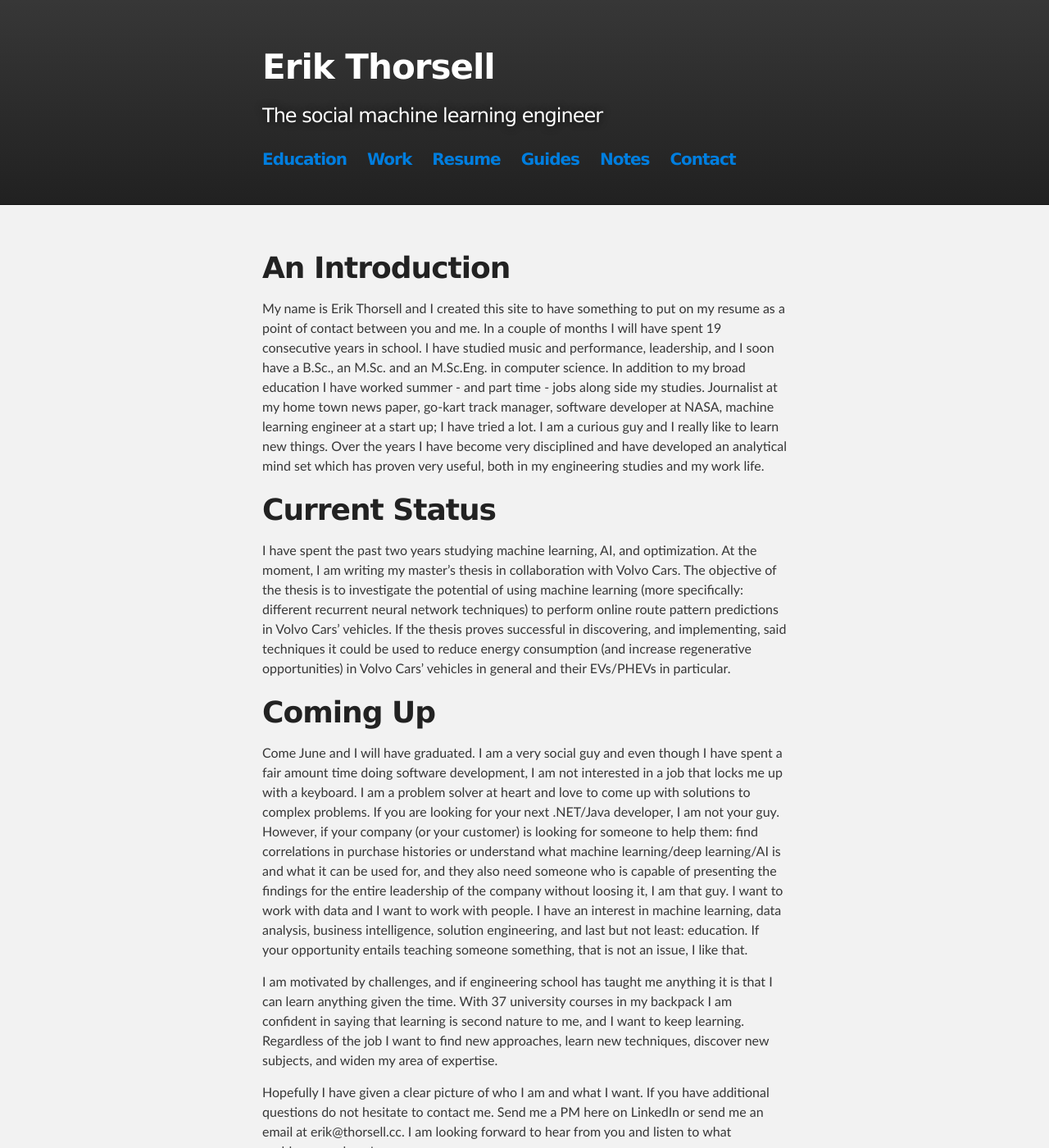
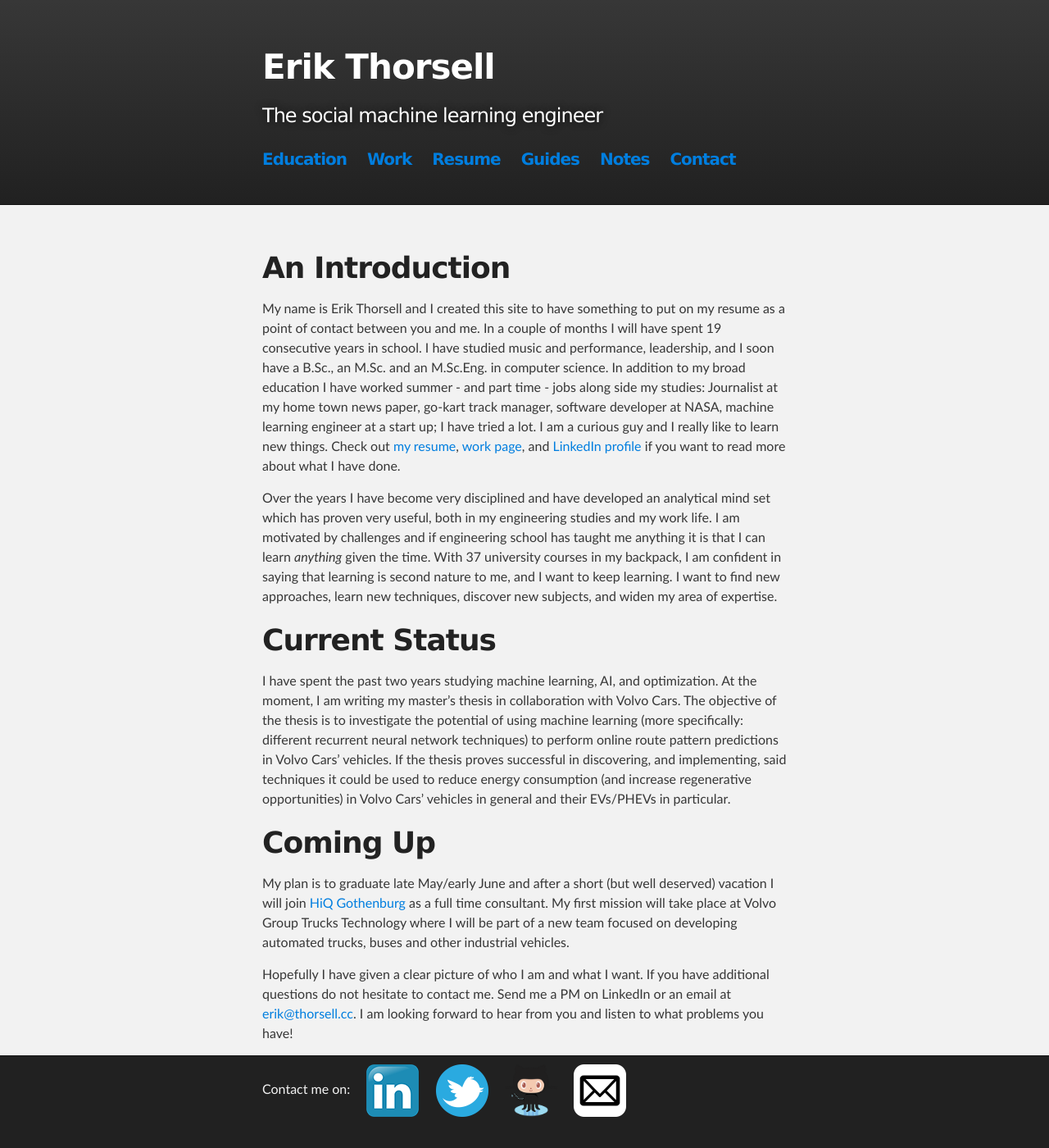
Before and after one commit to ErikThorsell/erikthorsell.github.io, a Jekyll site: the page built from index.md, in a window 1280 px wide and 1400 px high. Shown: the whole window at 82% size. Built offline with Jekyll 4.4.1, drawn with Linux system fonts in a browser that asks for light colours; our own code applies the rules of GitHub Pages for plain Markdown files; some of the changed text lies outside the part shown.

Commit message:
Update with post HiQ info

```diff
--- a/index.md
+++ b/index.md
@@ -7,15 +7,29 @@ date: 2018-02-03 13:37:00
 
 My name is Erik Thorsell and I created this site to have something to put on my
 resume as a point of contact between you and me.
-In a couple of months I will have spent 19 consecutive years in school. I have
-studied music and performance, leadership, and I soon have a B.Sc., an M.Sc. and
-an M.Sc.Eng. in computer science. In addition to my broad education I have
-worked summer - and part time - jobs along side my studies. Journalist at my
-home town news paper, go-kart track manager, software developer at NASA, machine
-learning engineer at a start up; I have tried a lot. I am a curious guy and I
-really like to learn new things. Over the years I have become very disciplined
-and have developed an analytical mind set which has proven very useful, both in
-my engineering studies and my work life.
+In a couple of months I will have spent 19 consecutive years in school.
+I have studied music and performance, leadership, and I soon have a B.Sc., an
+M.Sc. and an M.Sc.Eng. in computer science.
+In addition to my broad education I have worked summer - and part time - jobs
+along side my studies:
+Journalist at my home town news paper, go-kart track manager, software developer
+at NASA, machine learning engineer at a start up; I have tried a lot.
+I am a curious guy and I really like to learn new things.
+Check out [my resume]({{site.url}}/download/erikthorsell_cv.pdf), [work
+page]({{site.url}}/work), and [LinkedIn
+profile](https://www.linkedin.com/in/thorsellerik/) if you want to read more
+about what I have done.
+
+Over the years I have become
+very disciplined and have developed an analytical mind set which has proven very
+useful, both in my engineering studies and my work life.
+I am motivated by challenges and if engineering school has taught me anything
+it is that I can learn *anything* given the time.
+With 37 university courses in my backpack, I am confident in saying that
+learning is second nature to me, and I want to keep learning.
+I want to find new approaches, learn new techniques, discover new subjects, and
+widen my area of expertise.
+
 
 # Current Status #
 
@@ -23,35 +37,24 @@ I have spent the past two years studying machine learning, AI, and optimization.
 At the moment, I am writing my master's thesis in collaboration with Volvo Cars.
 The objective of the thesis is to investigate the potential of using machine
 learning (more specifically: different recurrent neural network techniques) to
-perform online route pattern predictions in Volvo Cars' vehicles. If the thesis
-proves successful in discovering, and implementing, said techniques it could be
-used to reduce energy consumption (and increase regenerative opportunities) in
-Volvo Cars' vehicles in general and their EVs/PHEVs in particular.
+perform online route pattern predictions in Volvo Cars' vehicles.
+If the thesis proves successful in discovering, and implementing, said
+techniques it could be used to reduce energy consumption (and increase
+regenerative opportunities) in Volvo Cars' vehicles in general and their
+EVs/PHEVs in particular.
 
 
 # Coming Up #
 
-Come June and I will have graduated. I am a very social guy and even though I
-have spent a fair amount time doing software development, I am not interested in
-a job that locks me up with a keyboard. I am a problem solver at heart and love
-to come up with solutions to complex problems. If you are looking for your next
-.NET/Java developer, I am not your guy. However, if your company (or your
-customer) is looking for someone to help them: find correlations in purchase
-histories or understand what machine learning/deep learning/AI is and what it
-can be used for, and they also need someone who is capable of presenting the
-findings for the entire leadership of the company without loosing it, I am that
-guy. I want to work with data and I want to work with people. I have an interest
-in machine learning, data analysis, business intelligence, solution engineering,
-and last but not least: education. If your opportunity entails teaching someone
-something, that is not an issue, I like that.
-
-I am motivated by challenges, and if engineering school has taught me anything
-it is that I can learn anything given the time. With 37 university courses in my
-backpack I am confident in saying that learning is second nature to me, and I
-want to keep learning. Regardless of the job I want to find new approaches,
-learn new techniques, discover new subjects, and widen my area of expertise.
+My plan is to graduate late May/early June and after a short (but well deserved)
+vacation I will join [HiQ Gothenburg](https://www.hiq.se/en/) as a full time
+consultant.
+My first mission will take place at Volvo Group Trucks Technology where I will
+be part of a new team focused on developing automated trucks, buses and other
+industrial vehicles.
 
 Hopefully I have given a clear picture of who I am and what I want. If you have
-additional questions do not hesitate to contact me. Send me a PM here on
-LinkedIn or send me an email at erik@thorsell.cc. I am looking forward to hear
-from you and listen to what problems you have!
+additional questions do not hesitate to contact me.
+Send me a PM on LinkedIn or an email at
+[erik@thorsell.cc](mailto:erik@thorsell.cc).
+I am looking forward to hear from you and listen to what problems you have!
```
Also changed, not shown: education.md (+8 -3 lines).
